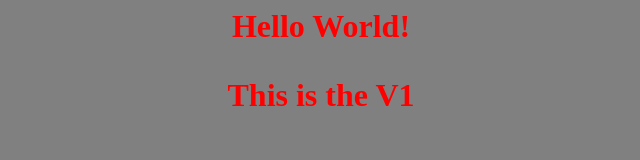
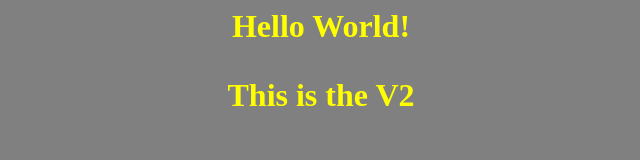
Before and after one commit to ozgurozturknet/hello-world, a plain HTML site: page index.html in a window 1280 px wide. Shown: the whole page, without its empty margins (319-959 px from the left). Drawn offline with Linux system fonts and the light colour scheme.

Commit message:
Update index.html

```diff
--- a/index.html
+++ b/index.html
@@ -1,11 +1,11 @@
 <html>
-<body style="background-color:gray;">
+<body style="background-color:gray">
 
 <center>
-  <h1 style="color:red;">
+  <h1 style="color:yellow">
     Hello World!
   <p>
-    This is the V1
+    This is the V2
   </p>
   </h1>
 </center>
```
